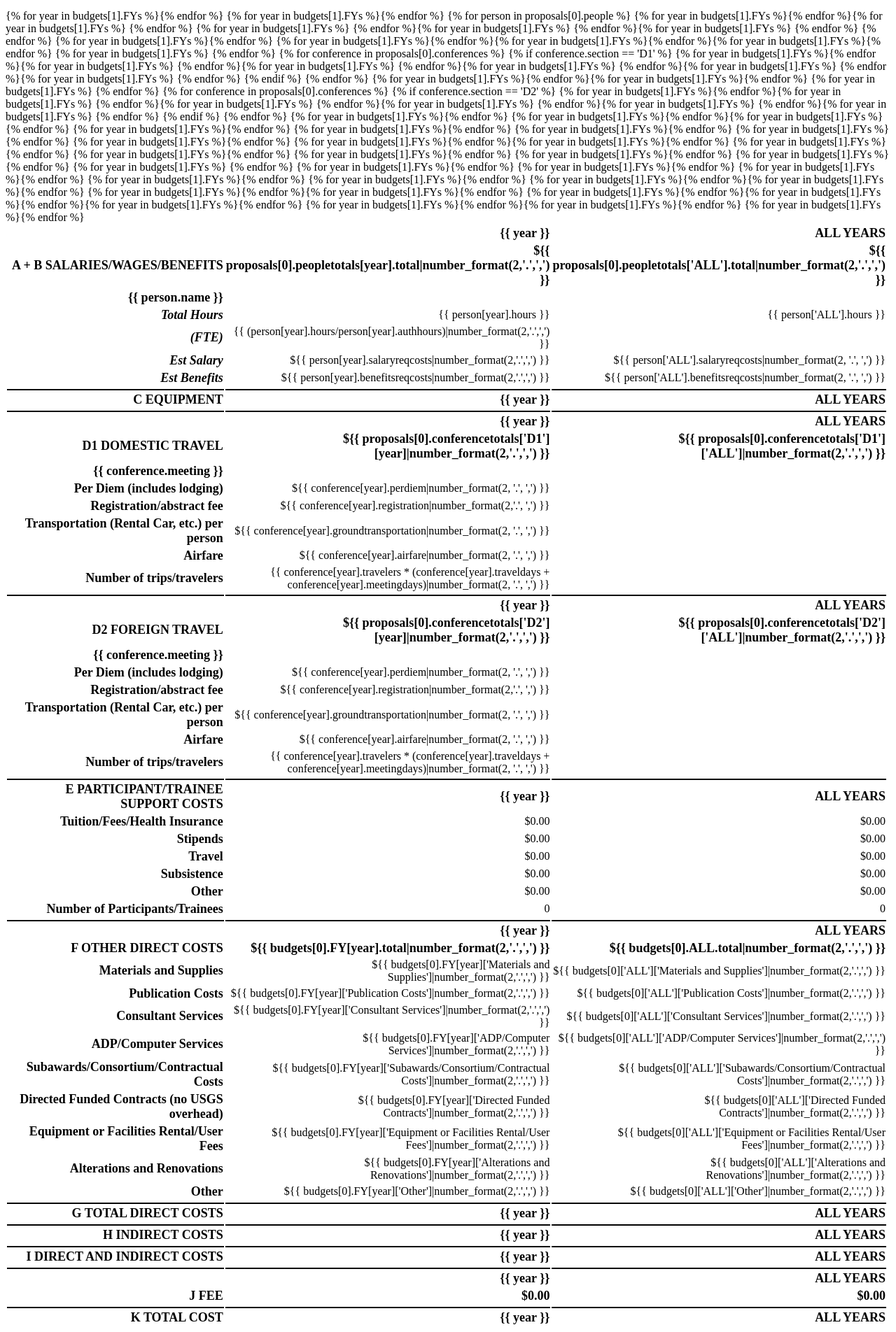
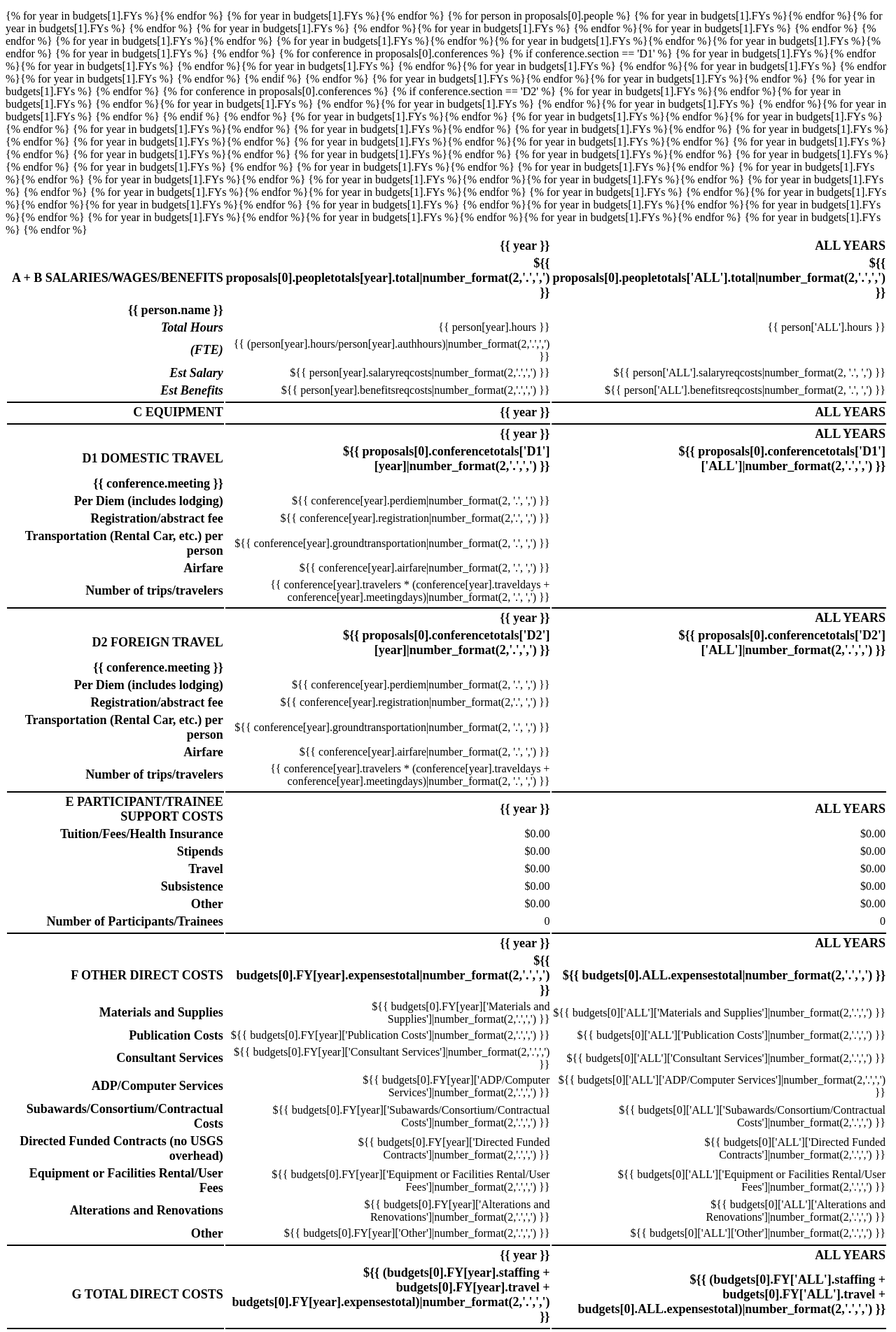
Before and after one commit to tthatcher95/Astro-Budget-Site, a PHP site: page /views/proposal-budget-details.html in a window 1280 px wide. Shown: the part 316-2220 px from the top of the page at 70% size. Run offline with PHP 8.4, Linux system fonts and the light colour scheme.

Commit message:
Finished overhead, direct costs and project totals in budget details
git-svn-id: http://subversion.wr.usgs.gov/repos/web/budget-proposals@7116 a6478e1e-ec95-11dc-b814-c3d4bc21ddcb

```diff
--- a/htdocs/views/proposal-budget-details.html
+++ b/htdocs/views/proposal-budget-details.html
@@ -102,8 +102,8 @@
           <tr class="bordered"><td></td>{% for year in budgets[1].FYs %}<td></td>{% endfor %}<td></td></tr>
           <tr><th></th>{% for year in budgets[1].FYs %}<th>{{ year }}</th>{% endfor %}<th>ALL YEARS</th></tr>
           <tr class="bordered"><th align="left" width="35%">F OTHER DIRECT COSTS</th>
-          {% for year in budgets[1].FYs %}<th>${{ budgets[0].FY[year].total|number_format(2,'.',',') }}</th>{% endfor %}
-          <th>${{ budgets[0].ALL.total|number_format(2,'.',',') }}<th></tr>
+          {% for year in budgets[1].FYs %}<th>${{ budgets[0].FY[year].expensestotal|number_format(2,'.',',') }}</th>{% endfor %}
+          <th>${{ budgets[0].ALL.expensestotal|number_format(2,'.',',') }}<th></tr>
           <tr><th>Materials and Supplies</th>{% for year in budgets[1].FYs %}<td>
             ${{ budgets[0].FY[year]['Materials and Supplies']|number_format(2,'.',',') }}</td>{% endfor %}
             <td>${{ budgets[0]['ALL']['Materials and Supplies']|number_format(2,'.',',') }}</td></tr>
@@ -133,16 +133,27 @@
             <td>${{ budgets[0]['ALL']['Other']|number_format(2,'.',',') }}</td></tr>
 
           <tr class="bordered"><td></td>{% for year in budgets[1].FYs %}<td></td>{% endfor %}<td></td></tr>
+          <tr><th></th>{% for year in budgets[1].FYs %}<th>{{ year }}</th>{% endfor %}<th>ALL YEARS</th></tr>
           <tr class="bordered"><th align="left" width="35%">G TOTAL DIRECT COSTS</th>
-          {% for year in budgets[1].FYs %}<th>{{ year }}</th>{% endfor %}<th>ALL YEARS</th></tr>
+          {% for year in budgets[1].FYs %}
+          <th>${{ (budgets[0].FY[year].staffing + budgets[0].FY[year].travel +
+          budgets[0].FY[year].expensestotal)|number_format(2,'.',',') }}</th>{% endfor %}
+          <th>${{ (budgets[0].FY['ALL'].staffing + budgets[0].FY['ALL'].travel +
+          budgets[0].ALL.expensestotal)|number_format(2,'.',',') }}</th></tr>
 
           <tr class="bordered"><td></td>{% for year in budgets[1].FYs %}<td></td>{% endfor %}<td></td></tr>
+          <tr><th></th>{% for year in budgets[1].FYs %}<th>{{ year }}</th>{% endfor %}<th>ALL YEARS</th></tr>
           <tr class="bordered"><th align="left" width="35%">H INDIRECT COSTS</th>
-          {% for year in budgets[1].FYs %}<th>{{ year }}</th>{% endfor %}<th>ALL YEARS</th></tr>
+          {% for year in budgets[1].FYs %}<th>${{ budgets[0].FY[year].overhead|number_format(2,'.',',') }}</th>
+          {% endfor %}<th>${{ budgets[0].FY['ALL'].overhead|number_format(2,'.',',') }}</th></tr>
 
           <tr class="bordered"><td></td>{% for year in budgets[1].FYs %}<td></td>{% endfor %}<td></td></tr>
+          <tr><th></th>{% for year in budgets[1].FYs %}<th>{{ year }}</th>{% endfor %}<th>ALL YEARS</th></tr>
           <tr class="bordered"><th align="left" width="35%">I DIRECT AND INDIRECT COSTS</th>
-          {% for year in budgets[1].FYs %}<th>{{ year }}</th>{% endfor %}<th>ALL YEARS</th></tr>
+          {% for year in budgets[1].FYs %}<th>${{ (budgets[0].FY[year].staffing + budgets[0].FY[year].travel +
+                    budgets[0].FY[year].expensestotal + budgets[0].FY[year].overhead)|number_format(2,'.',',') }}</th>
+          {% endfor %}<th>${{ (budgets[0].FY['ALL'].staffing + budgets[0].FY['ALL'].travel +
+                    budgets[0].ALL.expensestotal + budgets[0].FY['ALL'].overhead)|number_format(2,'.',',') }}</th></tr>
 
           <tr class="bordered"><td></td>{% for year in budgets[1].FYs %}<td></td>{% endfor %}<td></td></tr>
           <tr><th></th>{% for year in budgets[1].FYs %}<th>{{ year }}</th>{% endfor %}<th>ALL YEARS</th></tr>
@@ -150,8 +161,12 @@
           {% for year in budgets[1].FYs %}<th>$0.00</th>{% endfor %}<th>$0.00</th></tr>
 
           <tr class="bordered"><td></td>{% for year in budgets[1].FYs %}<td></td>{% endfor %}<td></td></tr>
-          <tr class="bordered"><th align="left" width="35%">K TOTAL COST</th>
-          {% for year in budgets[1].FYs %}<th>{{ year }}</th>{% endfor %}<th>ALL YEARS</th></tr>
+          <tr><th></th>{% for year in budgets[1].FYs %}<th>{{ year }}</th>{% endfor %}<th>ALL YEARS</th></tr>
+          <tr class="bordered"><th align="left" width="35%">K TOTAL COSTS</th>
+          {% for year in budgets[1].FYs %}<th>${{ (budgets[0].FY[year].staffing + budgets[0].FY[year].travel +
+                    budgets[0].FY[year].expensestotal + budgets[0].FY[year].overhead)|number_format(2,'.',',') }}</th>
+          {% endfor %}<th>${{ (budgets[0].FY['ALL'].staffing + budgets[0].FY['ALL'].travel +
+                    budgets[0].ALL.expensestotal + budgets[0].FY['ALL'].overhead)|number_format(2,'.',',') }}</th></tr>
           </table>
         </div>
       </div>
```
Also changed, not shown: htdocs/index.php (+9 -1 lines).
